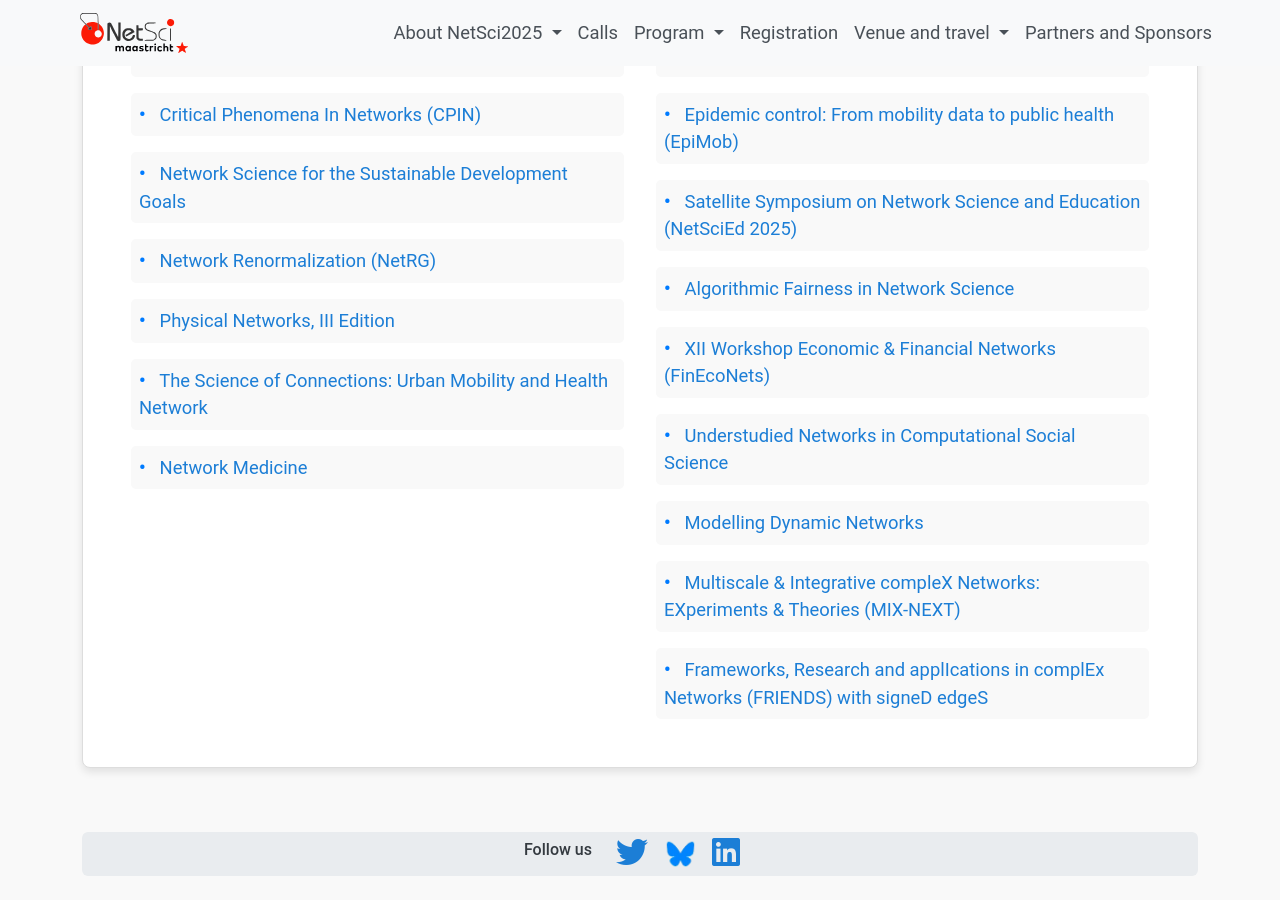
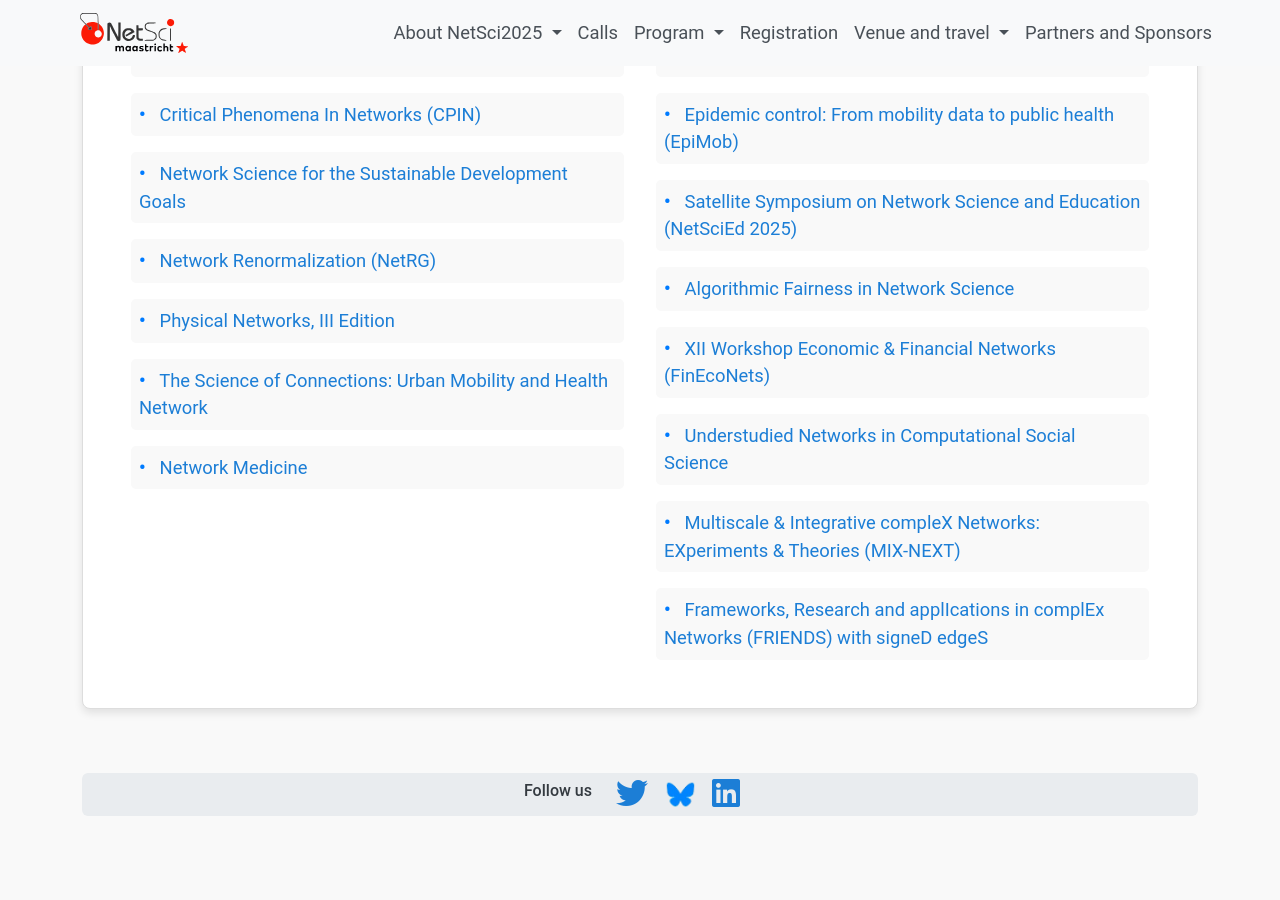
Before and after one commit to NetSci2025/netsci2025.github.io, a Jekyll site: the page built from satellites.md, in a window 1280 px wide and 900 px high, scrolled down 1177 px. Built offline with Jekyll 4.4.1, drawn with Linux system fonts in a browser that asks for light colours; after the commit the page ends 2017 px from its top, so only the background shows below that.

Commit message:
Update satellites.yml

```diff
--- a/_data/satellites.yml
+++ b/_data/satellites.yml
@@ -57,8 +57,6 @@ half_day:
       url: https://sites.google.com/view/fineconets-netsci2025
     - name: Understudied Networks in Computational Social Science
       url: https://galeale.github.io/UNCSS/
-    - name: Modelling Dynamic Networks
-      url: https://www.ci.inf.usi.ch/netsci-bernoulli
     - name: "Multiscale & Integrative compleX Networks: EXperiments & Theories (MIX-NEXT)"
       url: https://manliodedomenico.com/MIXNEXT2025/
     - name: Frameworks, Research and applIcations in complEx Networks (FRIENDS) with signeD edgeS
```
